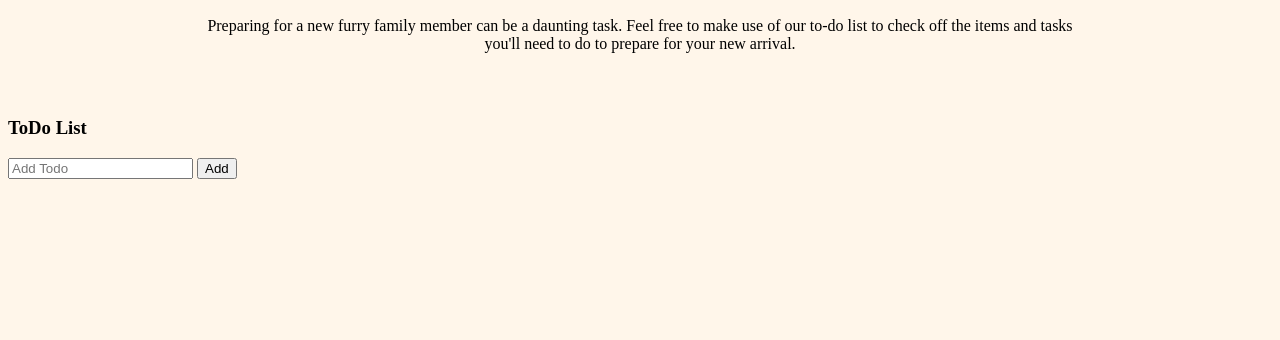
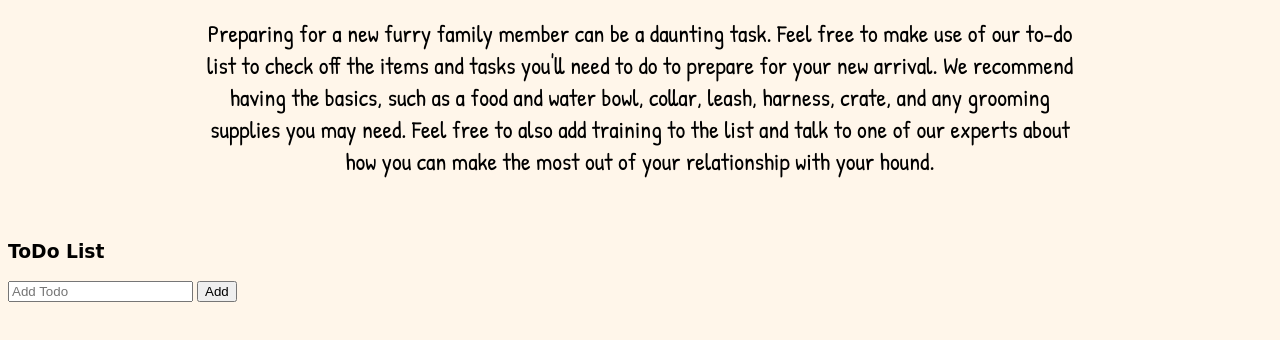
Before and after one commit to Nannaleigh/capstone, a website: page public/form.html in a window 1280 px wide. Shown: the part 182-522 px from the top of the page. Drawn offline with Linux system fonts and the light colour scheme; a web font is replaced by a local one.

Commit message:
Added html text content

```diff
--- a/public/form.html
+++ b/public/form.html
@@ -42,7 +42,7 @@
         <header>
             <div class="title">
                 <h2>Welcome to the Dawg Haus</h2>
-                <p> Preparing for a new furry family member can be a daunting task. Feel free to make use of our to-do list to check off the items and tasks you'll need to do to prepare for your new arrival.</p>
+                <p class ="text"> Preparing for a new furry family member can be a daunting task. Feel free to make use of our to-do list to check off the items and tasks you'll need to do to prepare for your new arrival. We recommend having the basics, such as a food and water bowl, collar, leash, harness, crate, and any grooming supplies you may need. Feel free to also add training to the list and talk to one of our experts about how you can make the most out of your relationship with your hound.</p>
               </div>
         </header>
         <main>
--- a/public/styles.css
+++ b/public/styles.css
@@ -10,7 +10,7 @@ body {
     background-color: #fff6ea;
   }
 
-h1, h2, h4, .logo {
+h1, h2, h3, h4, .logo {
 font-family: 'Dela Gothic One', cursive;
 }
 
```
Also changed, not shown: public/adopt.html (+2 -2 lines).
